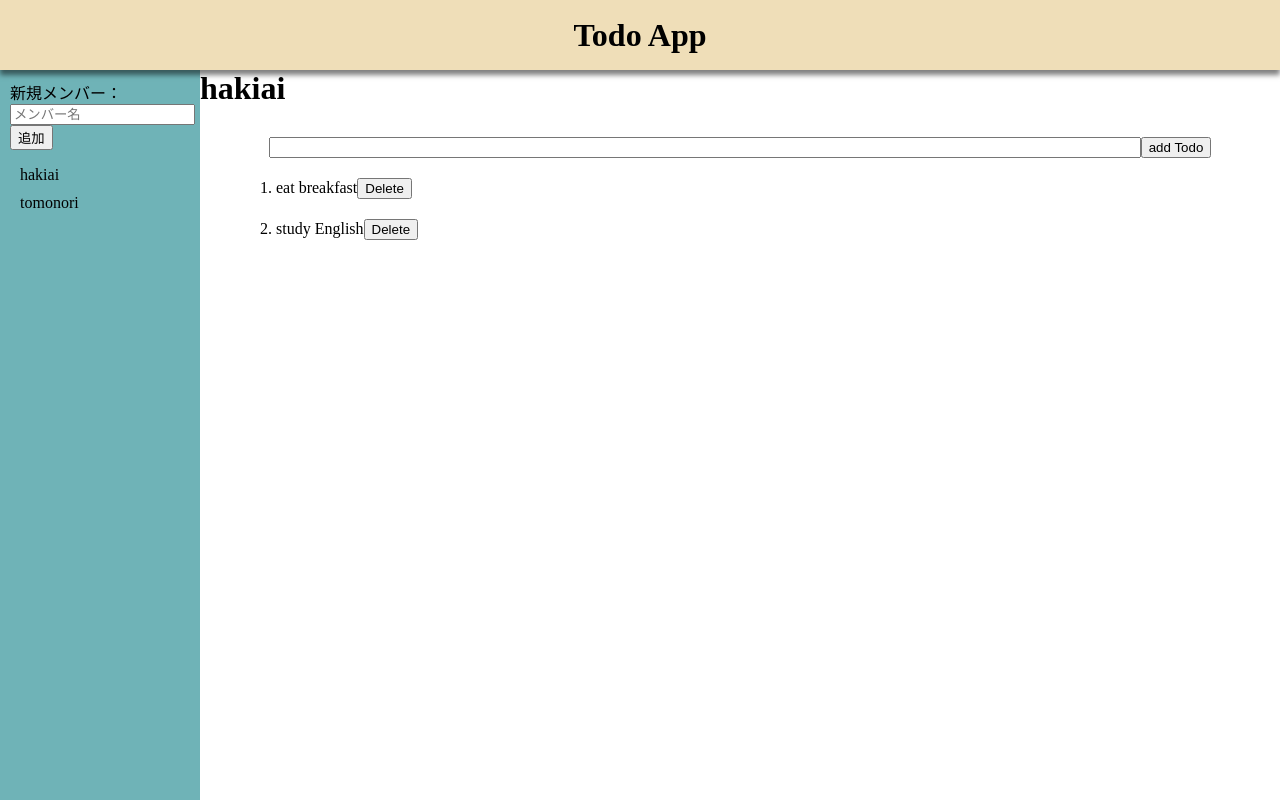
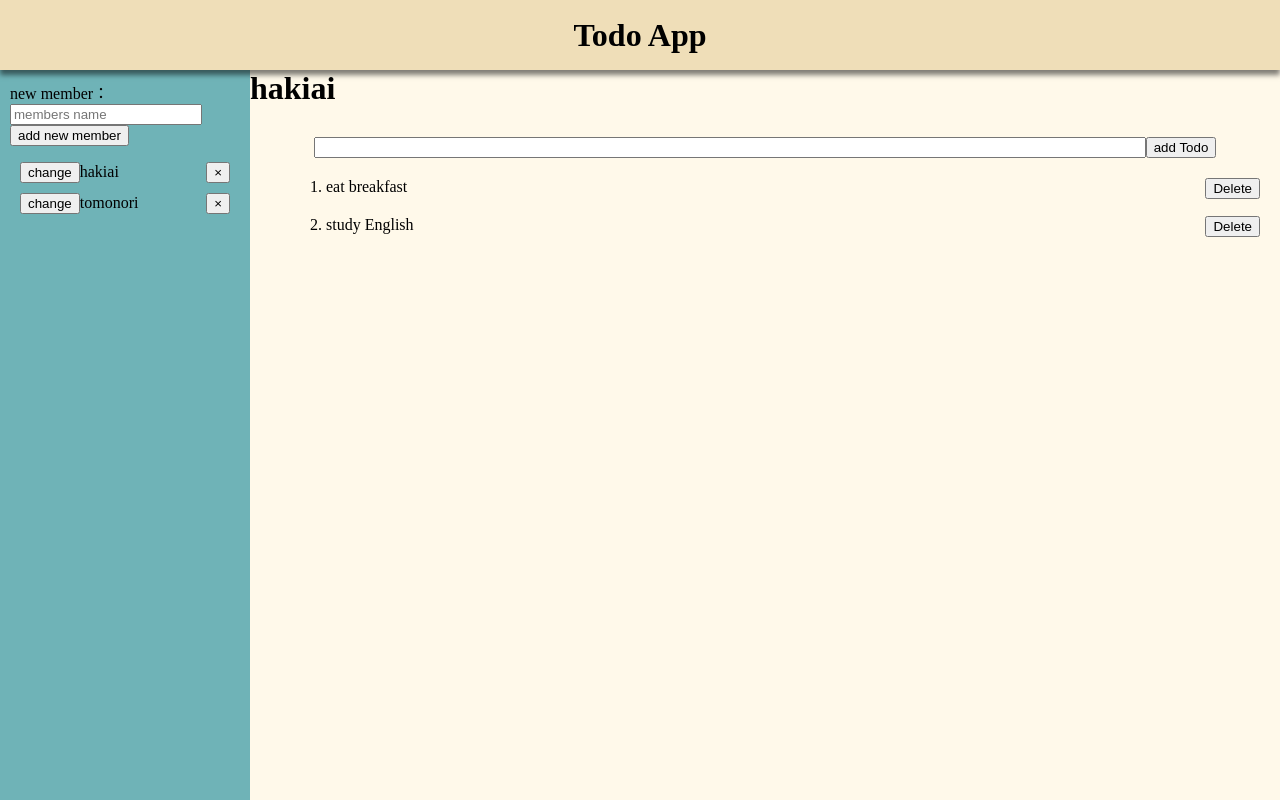
Before and after one commit to hakiai/react-todo-app, a React app: page / in a window 1280 px wide. Built offline with nearby package versions, Linux system fonts and the light colour scheme.

Commit message:
implement todo

```diff
--- a/src/components/Main.jsx
+++ b/src/components/Main.jsx
@@ -39,10 +39,26 @@ export default class Main extends React.Component {
     });
   }
 
+  deleteMember(key, name) {
+    // メンバーの削除
+    const members = this.state.members;
+    members.splice(key, 1);
+
+    this.setState({
+      members: members,
+    });
+  }
+
   addTodo(todo) {
     const todos = this.state.todos;
     todos[this.state.currentMember].push(todo);
     this.setState({ todo: todos });
+  }
+
+  deleteTodo(key) {
+    const todos = this.state.todos;
+    todos[this.state.currentMember].splice(key, 1);
+    this.setState({ todos: todos });
   }
 
   render() {
@@ -56,6 +72,8 @@ export default class Main extends React.Component {
           todos={this.state.todos}
           addNewMember={this.addNewMember.bind(this)}
           addTodo={this.addTodo.bind(this)}
+          deleteTodo={this.deleteTodo.bind(this)}
+          deleteMember={this.deleteMember.bind(this)}
         />
       </React.Fragment>
     );
--- a/src/components/MainArea.jsx
+++ b/src/components/MainArea.jsx
@@ -7,7 +7,6 @@ import TodoArea from './TodoArea';
 export default class MainArea extends React.Component {
   constructor(props) {
     super(props);
-    console.log(this.props.changeCurrentMember);
   }
 
   render() {
@@ -18,12 +17,14 @@ export default class MainArea extends React.Component {
           currentMember={this.props.currentMember}
           changeCurrentMember={this.props.changeCurrentMember}
           addNewMember={this.props.addNewMember}
+          deleteMember={this.props.deleteMember}
         />
         <TodoArea
           currentMember={this.props.currentMember}
           currentMember={this.props.currentMember}
           todos={this.props.todos}
           addTodo={this.props.addTodo}
+          deleteTodo={this.props.deleteTodo}
         />
       </MainContainer>
     );
@@ -34,4 +35,5 @@ const MainContainer = styled.div`
   width: 100%;
   height: calc(100% - 70px);
   display: flex;
+  background-color: #FFF9EA;
 `
--- a/src/components/SideBar.jsx
+++ b/src/components/SideBar.jsx
@@ -4,15 +4,18 @@ import styled from 'styled-components';
 export default class SideBar extends React.Component {
   constructor(props) {
     super(props);
-    console.log(this.props.changeCurrentMember);
   }
 
   renderTodo() {
     const displayMember = [];
     this.props.members.forEach((member, key) => {
       displayMember.push(
-        <li key={key} onClick={this.onClickMember.bind(this)}>
+        <li key={key} >
+          <button className={member} onClick={this.onClickMember.bind(this)}>change</button>
           {member}
+          <button className="deleteMember" onClick={() => {
+            this.onClickDeleteMember(key, member);
+          }}>×</button>
         </li>
       );
     });
@@ -26,14 +29,18 @@ export default class SideBar extends React.Component {
   }
 
   onClickMember(event) {
-    this.props.changeCurrentMember(event.target.innerHTML);
+    this.props.changeCurrentMember(event.target.className);
+  }
+
+  onClickDeleteMember(key, member) {
+    this.props.deleteMember(key, member);
   }
 
   render() {
     return (
       <SideArea>
-        <label>新規メンバー：<input id="newMember" type="text" placeholder="メンバー名"></input></label>
-        <button onClick={this.onClickAddMemberButton.bind(this)}>追加</button>
+        <label>new member：<input id="newMember" type="text" placeholder="members name"></input></label>
+        <button onClick={this.onClickAddMemberButton.bind(this)}>add new member</button>
         <MemberList>
           {this.renderTodo()}
         </MemberList>
@@ -43,18 +50,23 @@ export default class SideBar extends React.Component {
 }
 
 const SideArea = styled.div`
-  width: 200px;
+  width: 250px;
   height: 100%;
   background-color: #6FB3B7;
   padding: 10px;
   box-sizing: border-box;
+  #newMember {
+    width: 80%;
+  }
 `;
 
 const MemberList = styled.ul`
     list-style: none;
     padding: 0;
     & > li {
-      cursor: pointer;
       margin: 10px;
+      .deleteMember {
+        float: right;
+      }
     }
 `;
--- a/src/components/TodoArea.jsx
+++ b/src/components/TodoArea.jsx
@@ -10,9 +10,11 @@ export default class TodoArea extends React.Component {
     const todoList = [];
     this.props.todos[this.props.currentMember].forEach((todo, key) => {
       todoList.push(
-        <li key={key + 1}>
+        <li key={key + 1} ref={key} className="todo">
           {key + 1}. {todo}
-          <button>Delete</button>
+          <button className="deleteTodo" onClick={() => {
+            this.onClickDelete(key)
+          }}>Delete</button>
         </li>
       )
     });
@@ -23,6 +25,10 @@ export default class TodoArea extends React.Component {
     const newTodo = document.getElementById('todo_input');
     this.props.addTodo(newTodo.value);
     newTodo.value = '';
+  }
+
+  onClickDelete(key) {
+    this.props.deleteTodo(key);
   }
 
   render() {
@@ -42,7 +48,7 @@ export default class TodoArea extends React.Component {
 }
 
 const TodoContainer = styled.div`
-  width: calc(100% - 200px);
+  width: calc(100% - 250px);
   height: 100%;
   & > div {
     margin-top: 30px;
@@ -56,6 +62,9 @@ const TodoContainer = styled.div`
   & > ul > li {
     list-style: none;
     margin: 20px;
+    .deleteTodo {
+      float: right;
+    }
   }
 
 `
```
